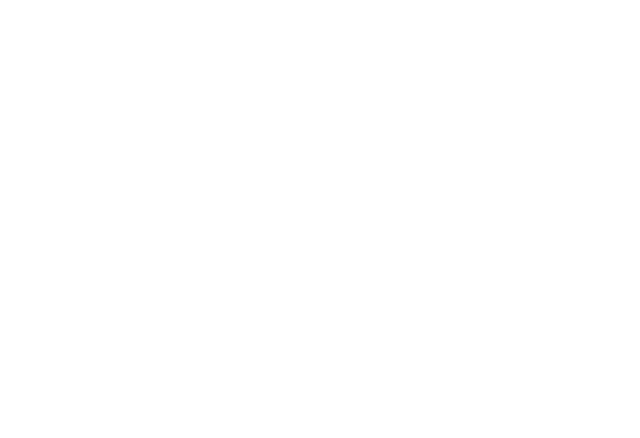
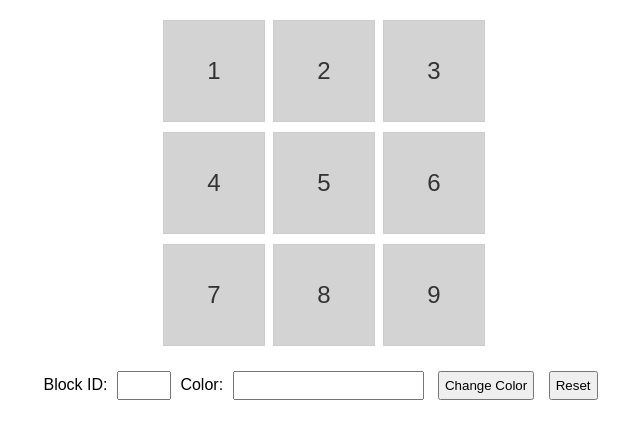
Before and after one commit to acciojob/Replit-Asian-Paints-babitaverma07, a website: page main.html in a window 1280 px wide. Shown: the whole page, without its empty margins (317-957 px from the left). Drawn offline with Linux system fonts and the light colour scheme.

Commit message:
created a submission

```diff
--- a/main.html
+++ b/main.html
@@ -1,16 +1,31 @@
 <!DOCTYPE html>
-
-<html>
-
+<html lang="en">
 <head>
-	<link rel="stylesheet" href="styles.css">
+    <meta charset="UTF-8">
+    <meta name="viewport" content="width=device-width, initial-scale=1.0">
+    <title>Color Grid Application</title>
+    <link rel="stylesheet" href="styles.css">
 </head>
-
 <body>
-	<!-- the entire body must be written by student -->
-    <script type="text/javascript" src="./script.js">
-</script>
-
+    <div id="grid-container" class="grid-container">
+        <div id="1" class="grid-item">1</div>
+        <div id="2" class="grid-item">2</div>
+        <div id="3" class="grid-item">3</div>
+        <div id="4" class="grid-item">4</div>
+        <div id="5" class="grid-item">5</div>
+        <div id="6" class="grid-item">6</div>
+        <div id="7" class="grid-item">7</div>
+        <div id="8" class="grid-item">8</div>
+        <div id="9" class="grid-item">9</div>
+    </div>
+    <div>
+        <label for="block_id">Block ID:</label>
+        <input type="number" id="block_id" min="1" max="9">
+        <label for="colour_id">Color:</label>
+        <input type="text" id="colour_id">
+        <button id="change_button">Change Color</button>
+        <button id="reset_button">Reset</button>
+    </div>
+    <script src="script.js"></script>
 </body>
-
 </html>
--- a/script.js
+++ b/script.js
@@ -1 +1,32 @@
 //your JS code here. If required.
+document.addEventListener('DOMContentLoaded', () => {
+    const gridItems = document.querySelectorAll('.grid-item');
+    const changeButton = document.getElementById('change_button');
+    const resetButton = document.getElementById('reset_button');
+    const blockIdInput = document.getElementById('block_id');
+    const colorInput = document.getElementById('colour_id');
+
+    function resetGrid() {
+        gridItems.forEach(item => {
+            item.style.backgroundColor = 'transparent';
+        });
+    }
+
+    function changeColor() {
+        const blockId = parseInt(blockIdInput.value);
+        const color = colorInput.value;
+        if (blockId >= 1 && blockId <= 9) {
+            resetGrid();
+            const selectedItem = document.getElementById(blockId);
+            if (selectedItem) {
+                selectedItem.style.backgroundColor = color;
+            }
+        } else {
+            alert('Invalid Block ID. Please enter a number between 1 and 9.');
+        }
+    }
+
+    changeButton.addEventListener('click', changeColor);
+
+    resetButton.addEventListener('click', resetGrid);
+});
--- a/styles.css
+++ b/styles.css
@@ -1 +1,42 @@
 /*  your css code here. If applicable */
+body {
+    font-family: Arial, sans-serif;
+    display: flex;
+    flex-direction: column;
+    align-items: center;
+    padding: 20px;
+    margin: 0;
+}
+
+.grid-container {
+    display: grid;
+    grid-template-columns: repeat(3, 100px);
+    grid-gap: 10px;
+    margin-bottom: 20px;
+}
+
+.grid-item {
+    width: 100px;
+    height: 100px;
+    background-color: lightgray;
+    display: flex;
+    align-items: center;
+    justify-content: center;
+    border: 1px solid #ccc;
+    font-size: 24px;
+    color: #333;
+}
+
+input, button {
+    margin: 5px;
+    padding: 5px;
+}
+
+button {
+    cursor: pointer;
+}
+
+button:disabled {
+    cursor: not-allowed;
+    background-color: gray;
+}
```
